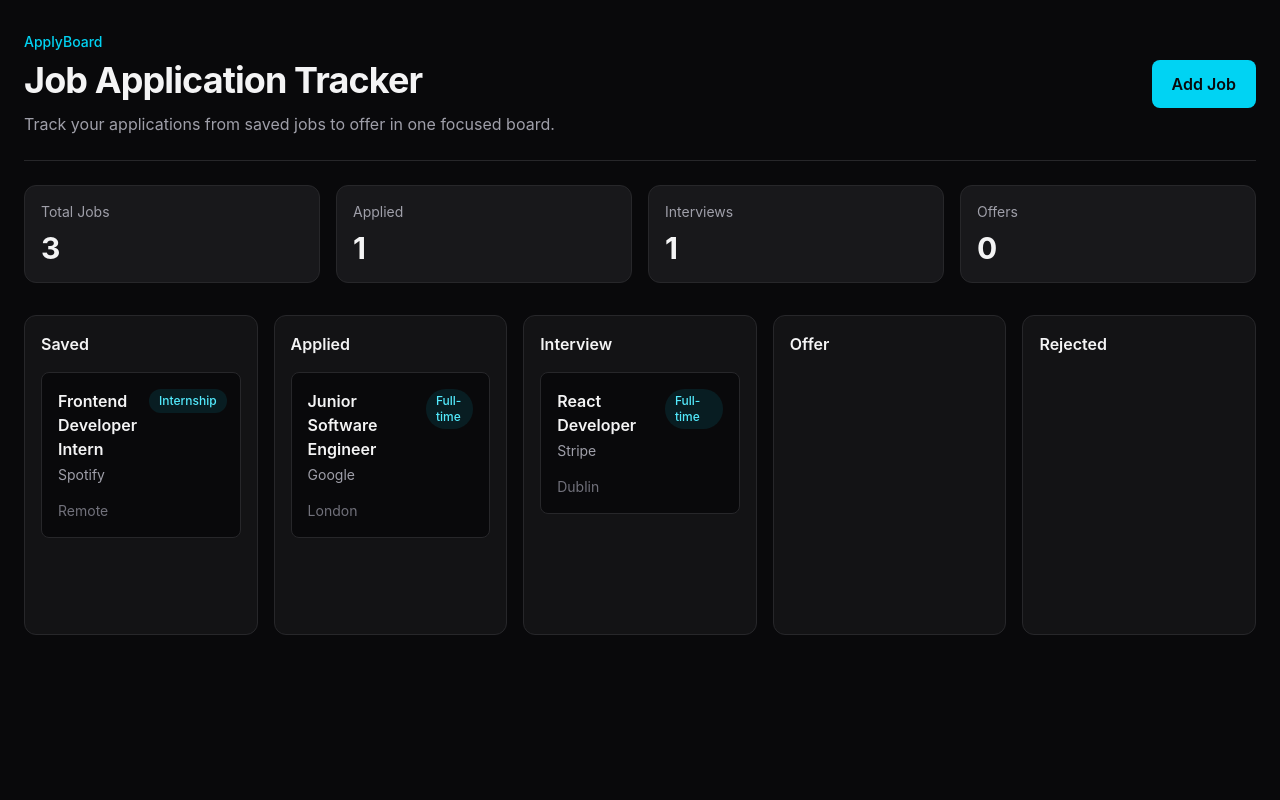
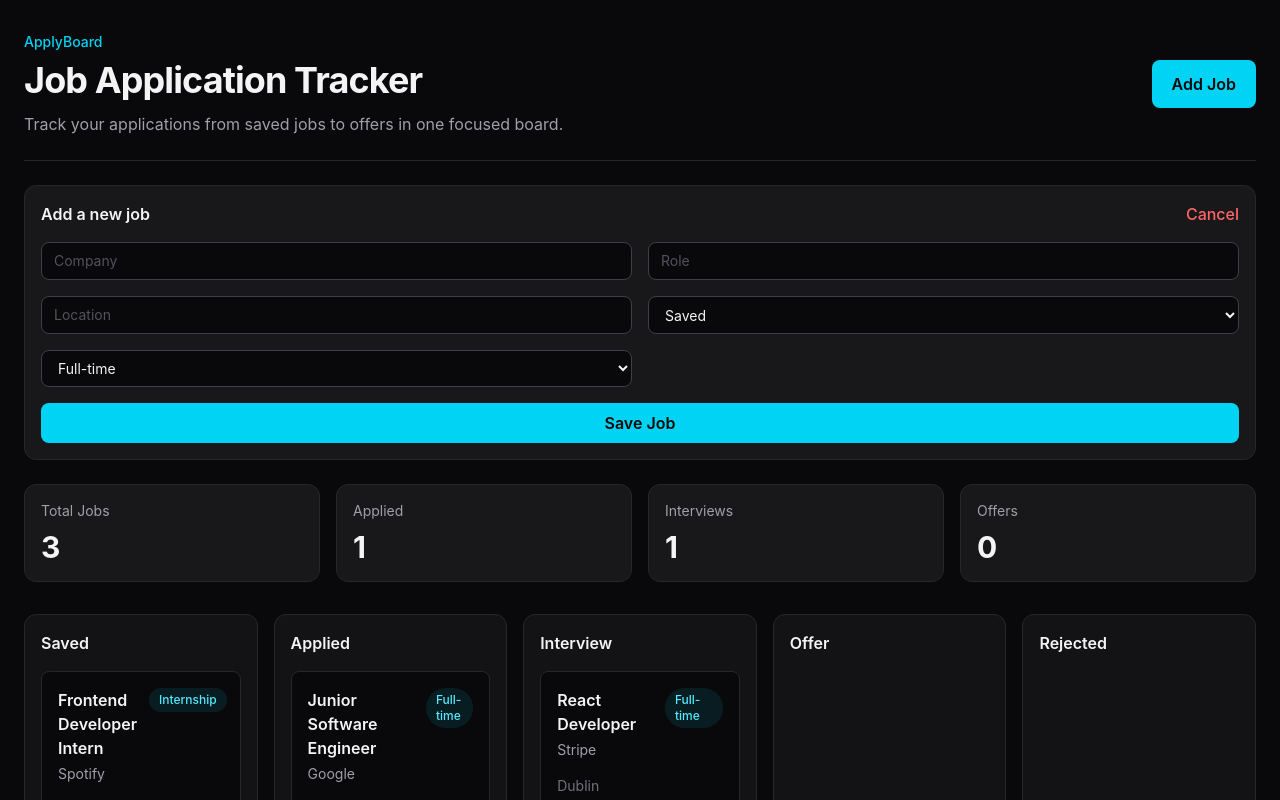
Before and after one commit to adhurim-gashi/job-tracker, a React (Vite) app: page / in a window 1280 px wide. Both pictures are taken after a click on the button "Add Job". Shown: the top 800 px of the page. Built offline with nearby package versions, Linux system fonts and the light colour scheme.

Commit message:
Add job creation form

```diff
--- a/src/App.jsx
+++ b/src/App.jsx
@@ -1,3 +1,5 @@
+import { useState } from "react";
+
 const stages = [
   "Saved",
   "Applied",
@@ -6,7 +8,7 @@ const stages = [
   "Rejected",
 ]
 
-const jobs = [
+const initialJobs = [
   {
     id: 1,
     company: "Spotify",
@@ -35,10 +37,50 @@ const jobs = [
 
 
 function App() {
+  const [jobs, setJobs] = useState(initialJobs);
+  const [isFormOpen, setIsFormOpen] = useState(false);
+  const [formData, setFormData] = useState({
+    company: "",
+    role: "",
+    location: "",
+    status: "Saved",
+    type: "Full-time",
+  })
   const totalJobs = jobs.length
   const appliedJobs = jobs.filter((job) => job.status === "Applied").length
   const interviewJobs = jobs.filter((job) => job.status === "Interview").length
   const offerJobs = jobs.filter((job) => job.status === "Offer").length
+
+
+  function handleAddJob(event) {
+    event.preventDefault()
+
+    if (!formData.company.trim() || !formData.role.trim()) {
+      return
+    }
+
+    const newJob = {
+      id: Date.now(),
+      company: formData.company,
+      role: formData.role,
+      location: formData.location,
+      status: formData.status,
+      type: formData.type,
+    }
+
+    setJobs([...jobs, newJob])
+
+    setFormData({
+      company: "",
+      role: "",
+      location: "",
+      status: "Saved",
+      type: "Full-time",
+    })
+
+    setIsFormOpen(false)
+  }
+
 
   return (
     <main className="min-h-screen bg-zinc-950 text-zinc-100">
@@ -50,14 +92,99 @@ function App() {
               Job Application Tracker
             </h1>
             <p className="mt-3 max-w-2xl text-zinc-400">
-              Track your applications from saved jobs to offer in one focused board.
+              Track your applications from saved jobs to offers in one focused board.
             </p>
           </div>
 
-          <button className="rounded-lg bg-cyan-400 px-5 py-3 font-semibold text-zinc-950 transition hover:bg-cyan-300">
+          <button
+          onClick={() => setIsFormOpen(true)}
+          className="rounded-lg bg-cyan-400 px-5 py-3 font-semibold text-zinc-950 transition hover:bg-cyan-300">
             Add Job
           </button>
         </header>
+
+        {isFormOpen && (
+            <form
+            onSubmit={handleAddJob}
+            className="mt-6 rounded-xl border border-zinc-800 bg-zinc-900 p-4">
+              <div className="flex items-center justify-between">
+                <h2 className="font-semibold">Add a new job</h2>
+                <button
+                type="button"
+                onClick={() => setIsFormOpen(false)}
+                className="text-md font-medium text-red-400 transition hover:text-red-300"
+                >
+                  Cancel
+                </button>
+              </div>
+
+              <div className="mt-4 grid gap-4 md:grid-cols-2">
+                <input
+                type="text"
+                placeholder="Company"
+                value={formData.company}
+                onChange={(event) =>
+                  setFormData({...formData, company: event.target.value })
+                }
+                className="rounded-lg border border-zinc-700 bg-zinc-950 px-3 py-2 text-sm outline-none transition placeholder:text-zinc-600 focus:border-cyan-400"
+                />
+
+                <input
+                type="text"
+                placeholder="Role"
+                value={formData.role}
+                onChange={(event) =>
+                  setFormData({...formData, role: event.target.value})
+                }
+                className="rounded-lg border border-zinc-700 bg-zinc-950 px-3 py-2 text-sm outline-none transition placeholder:text-zinc-600 focus:border-cyan-400"
+                />
+
+
+              <input
+                type="text"
+                placeholder="Location"
+                value={formData.location}
+                onChange={(event) =>
+                  setFormData({...formData, location: event.target.value})
+                }
+
+                className="rounded-lg border border-zinc-700 bg-zinc-950 px-3 py-2 text-sm outline-none transition placeholder:text-zinc-600 focus:border-cyan-400"
+                />
+
+                <select
+                value={formData.status}
+                onChange={(event) =>
+                  setFormData({...formData, status: event.target.value})
+                }
+                className="rounded-lg border border-zinc-700 bg-zinc-950 px-3 py-2 text-sm outline-none transition focus:border-cyan-400"
+                >
+                  {stages.map((stage) => (
+                    <option key={stage} value={stage}>
+                      {stage}
+                    </option>
+                  ))}
+                </select>
+
+                <select
+                value={formData.type}
+                onChange={(event) =>
+                  setFormData({...formData, type: event.target.value})
+                }
+                className="rounded-lg border border-zinc-700 bg-zinc-950 px-3 py-2 text-sm outline-none transition focus:border-cyan-400">
+                  <option value="Full-time">Full-time</option>
+                  <option value="Internship">Internship</option>
+                  <option value="Part-time">Part-time</option>
+                  <option value="Contract">Contract</option>
+                </select>
+
+                <button type="submit"
+                className="rounded-lg bg-cyan-400 px-5 py-2 font-semibold text-zinc-950 transition hover:bg-cyan-300 md:col-span-2"
+                >
+                  Save Job
+                </button>
+              </div>
+            </form>
+          )}
 
         <section className="mt-6 grid gap-4 sm:grid-cols-2 lg:grid-cols-4">
           <StatCard label="Total Jobs" value={totalJobs}/>
```
